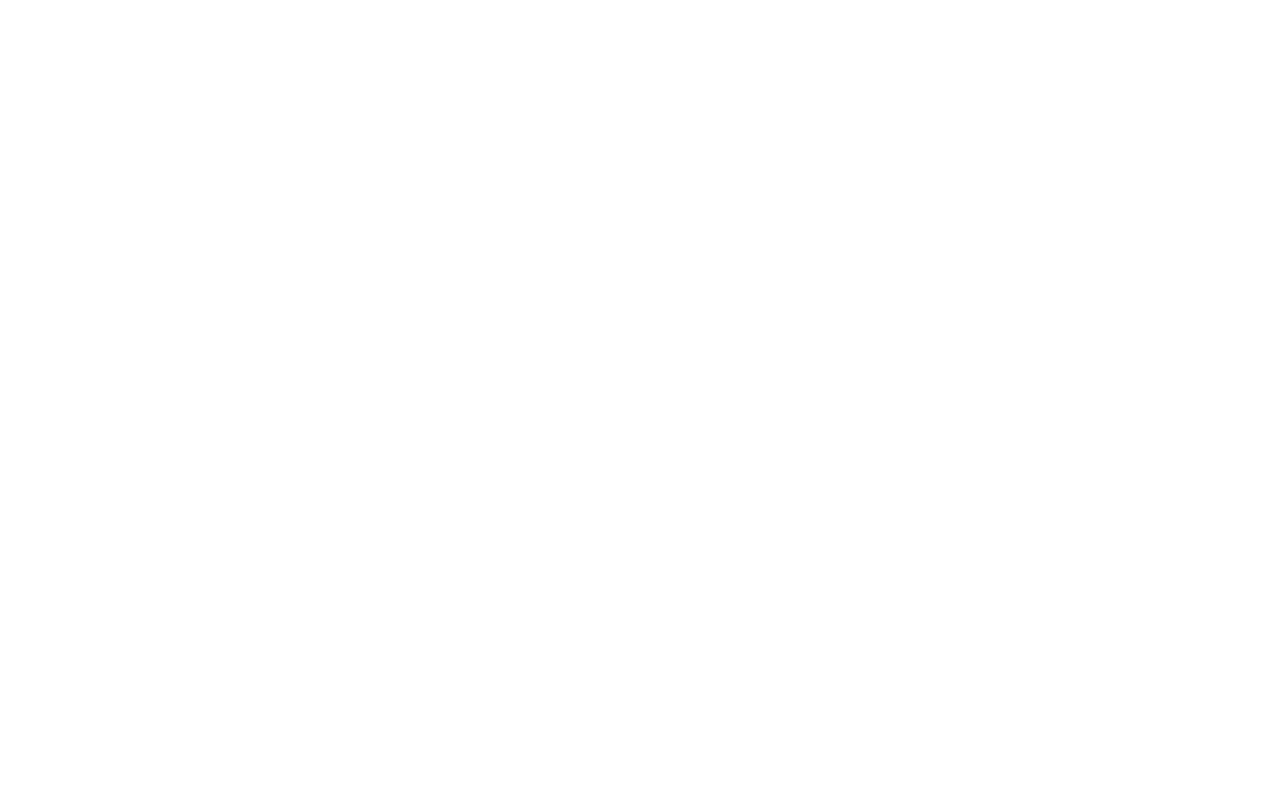
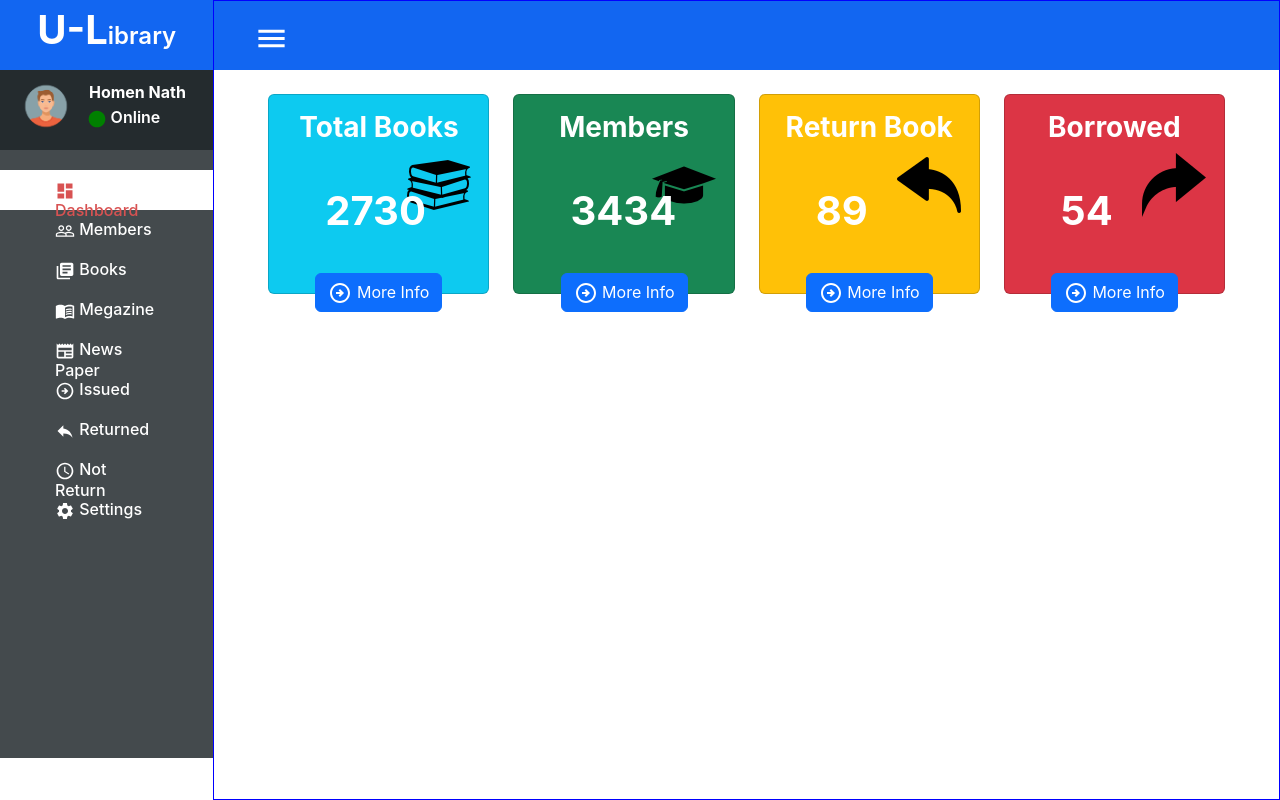
Before and after one commit to homen19/U-Library, a React (Create React App) app: page /dashboard in a window 1280 px wide. Before the commit this address had no page. Built offline with nearby package versions, Linux system fonts and the light colour scheme.

Commit message:
Solved the router problem

```diff
--- a/src/App.js
+++ b/src/App.js
@@ -1,12 +1,13 @@
 
 import './App.css';
-import { Routes, Route, Link } from "react-router-dom";
-import { Navbar } from './Components/Navbar';
+import { Routes, Route } from "react-router-dom";
 import Login from './Pages/LoginSystem/Login';
 import { About } from './Pages/About/About';
-import { Dashboard } from './Pages/Dashboard/Dashboard';
 import { Contact } from './Pages/Contact/Contact';
 import { Faq } from './Pages/FAQ/Faq';
+import { Landing } from './Pages/Dashboard/Landing/Landing';
+
+
 
 
 function App() {
@@ -14,11 +15,16 @@ function App() {
     <div className="App">
 
       <Routes>
-        <Route path="/" element={ <Login /> } />
-        <Route path="about" element={ <About />  } />
-        <Route path="adminPanel" element={ <Dashboard /> } />
-        <Route path="contact" element={ <Contact />} />
-        <Route path="faq" element={ <Faq /> } />
+        <Route path="/" element={<Login />} />
+        <Route path="/about" element={<About />} />
+        <Route path="/contact" element={<Contact />} />
+        <Route path="/faq" element={<Faq />} />
+        <Route path="/dashboard" element={ <Landing /> } >
+
+        </Route>
+
+
+
 
 
       </Routes>
--- a/src/Pages/Dashboard/Components/Books/Books.js
+++ /dev/null
@@ -1,9 +0,0 @@
-import React from 'react'
-
-export const Books = () => {
-  return (
-    <div>
-        <h1>Books Component</h1>
-    </div>
-  )
-}
--- /dev/null
+++ b/src/Pages/Dashboard/Components/Header/Header.js
@@ -0,0 +1,15 @@
+import React from 'react'
+import MenuIcon from '@mui/icons-material/Menu';
+
+export const Header = () => {
+    return (
+        <div className='container-fluid'>
+            <div className="row">
+                <div className="col-md-12" style={{ height: '69px', backgroundColor: '#1266F1', padding: '20px 40px', textAlign:'left' }}>
+                    <MenuIcon fontSize='large' style={{ color: '#fff' }} />
+                </div>
+            </div>
+
+        </div>
+    )
+}
--- a/src/Pages/Dashboard/Components/Members/Members.js
+++ /dev/null
@@ -1,9 +0,0 @@
-import React from 'react'
-
-export const Members = () => {
-  return (
-    <div>
-        <h1>This is the Member Component</h1>
-    </div>
-  )
-}
--- a/src/Pages/Dashboard/Components/Dashboard/Dash.js
+++ b/src/Pages/Dashboard/Components/Sidebar/Sidebar.js
@@ -1,5 +1,6 @@
 import React from 'react'
-import './Dash.css';
+import './Sidebar.css';
+
 import download from '../../../../Assets/Images/abc.png';
 import CircleIcon from '@mui/icons-material/Circle';
 import DashboardIcon from '@mui/icons-material/Dashboard';
@@ -11,10 +12,11 @@ import ArrowCircleRightOutlinedIcon from '@mui/icons-material/ArrowCircleRightOu
 import ReplyOutlinedIcon from '@mui/icons-material/ReplyOutlined';
 import AccessTimeIcon from '@mui/icons-material/AccessTime';
 import SettingsIcon from '@mui/icons-material/Settings';
-export const Dash = () => {
+
+export const Sidebar = () => {
   return (
-    <div>
-        <div className="row block">
+    <div className='container-fluid'>
+      <div className="row block">
                             {/* -------logo----- */}
                             <div className="col-md-12 leftHead">
                                 <a className="navbar-brand" href="#" style={{ fontSize: '30pt' }}><span style={{ fontWeight: '700' }}>U-L</span><span style={{ fontSize: '18pt', fontWeight: '600' }}>ibrary</span></a>
@@ -63,6 +65,7 @@ export const Dash = () => {
                             </div>
 
                         </div>
+
     </div>
   )
 }
--- a/src/Pages/Dashboard/Components/StatusBar/StatusBar.css
+++ b/src/Pages/Dashboard/Components/StatusBar/StatusBar.css
@@ -1,4 +1,3 @@
-
 .card{
     height: 200px;
     color: #fff;
--- a/src/Pages/Dashboard/Dashboard.css
+++ /dev/null
@@ -1,19 +0,0 @@
-
-.nav{
-    /* border: 1px solid red; */
-    height: 70px;
-    background-color: #1266F1;
-    padding: 20px 30px;
-}
-
-.headDashMain{
-    /* border: 1px solid red; */
-    text-align: left;
-    padding-left: 30px;
-}
-
-.headDash{
-    font-weight: 700;
-    text-align: left;
-    font-size: 30pt;
-}
--- a/src/Pages/Dashboard/Dashboard.js
+++ /dev/null
@@ -1,49 +0,0 @@
-import React from 'react'
-import MenuIcon from '@mui/icons-material/Menu';
-import './Dashboard.css';
-import StatusBar from './Components/StatusBar/StatusBar';
-import { Dash } from './Components/Dashboard/Dash';
-import { Routes, Route } from "react-router-dom";
-import { Members } from './Components/Members/Members';
-import { Books } from './Components/Books/Books';
-
-export const Dashboard = () => {
-    return (
-        <div>
-            <div className="container-fluid">
-                <div className="row">
-                    {/* ---------First column--------- */}
-                    <div className="col-md-2" style={{ height: '100vh', borderRight: '2px solid black' }}>
-                        <Dash />
-                    </div>
-                    {/* -------------Second Column-------------- */}
-                    <div className="col-md-10" style={{ height: '100vh' }}>
-                        <div className="row">
-                            {/* --------Dashboard Nav-------- */}
-                            <div className="col-md-12 nav">
-                                <MenuIcon fontSize='large' style={{ color: '#fff' }} />
-                            </div>
-                            {/* ----------Dashboard Heading----------- */}
-                            <div className="col-md-12 headDashMain">
-                                <h4><span className='headDash'>U-L</span>ibrary <span style={{ opacity: '0.9' }}>Control Panel</span></h4>
-                            </div>
-                            {/* ------Status Bar---- */}
-
-                            <Routes>
-                                <Route path="adminPanel" element={<StatusBar />}>
-                                    <Route path="adminPanel/books" element={<Books />} />
-                                    <Route path="/adminPanel/members" element={ <Members /> } />
-                                </Route>
-
-
-
-
-                            </Routes>
-
-                        </div>
-                    </div>
-                </div>
-            </div>
-        </div>
-    )
-}
--- /dev/null
+++ b/src/Pages/Dashboard/Landing/Landing.css
@@ -0,0 +1,4 @@
+*{
+    margin: 0;
+    padding: 0;
+}
--- /dev/null
+++ b/src/Pages/Dashboard/Landing/Landing.js
@@ -0,0 +1,22 @@
+import React from 'react'
+import { Header } from '../Components/Header/Header'
+import { Sidebar } from '../Components/Sidebar/Sidebar'
+import { Statusbar } from '../Components/StatusBar/Statusbar'
+
+export const Landing = () => {
+  return (
+    <div className="container-fluid">
+        <div className="row">
+            <div className="col-md-2" style={{height: '100vh',  padding:'0'}}>
+                <Sidebar />
+            </div>
+            <div className="col-md-10" style={{height: '100vh', border: '1px solid blue'}}>
+                <div className="row">
+                    <Header />
+                    <Statusbar />
+                </div>
+            </div>
+        </div>
+    </div>
+  )
+}
```
Also changed, not shown: src/Pages/Dashboard/Components/StatusBar/StatusBar.js (+4 -5 lines), src/Pages/Dashboard/Components/Sidebar/Sidebar.css (renamed from src/Pages/Dashboard/Components/Dashboard/Dash.css).
